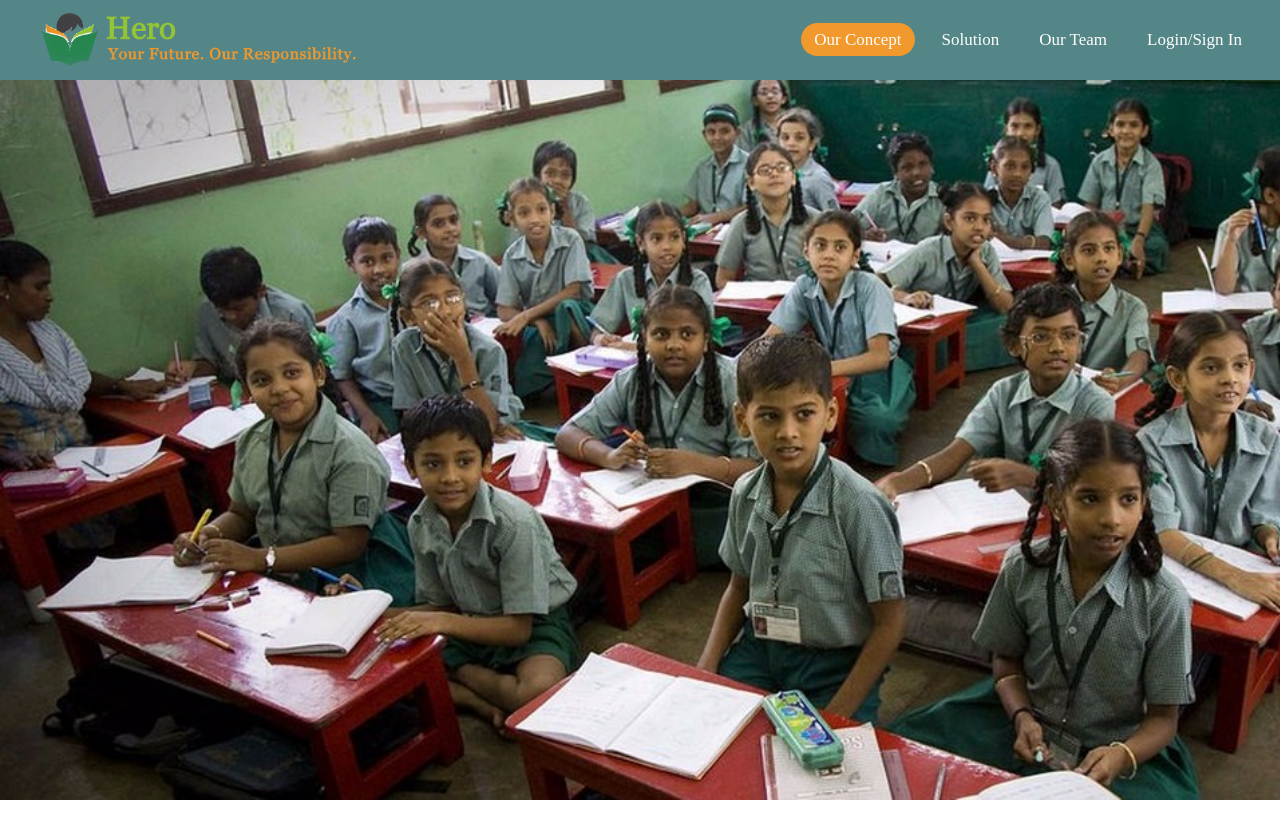
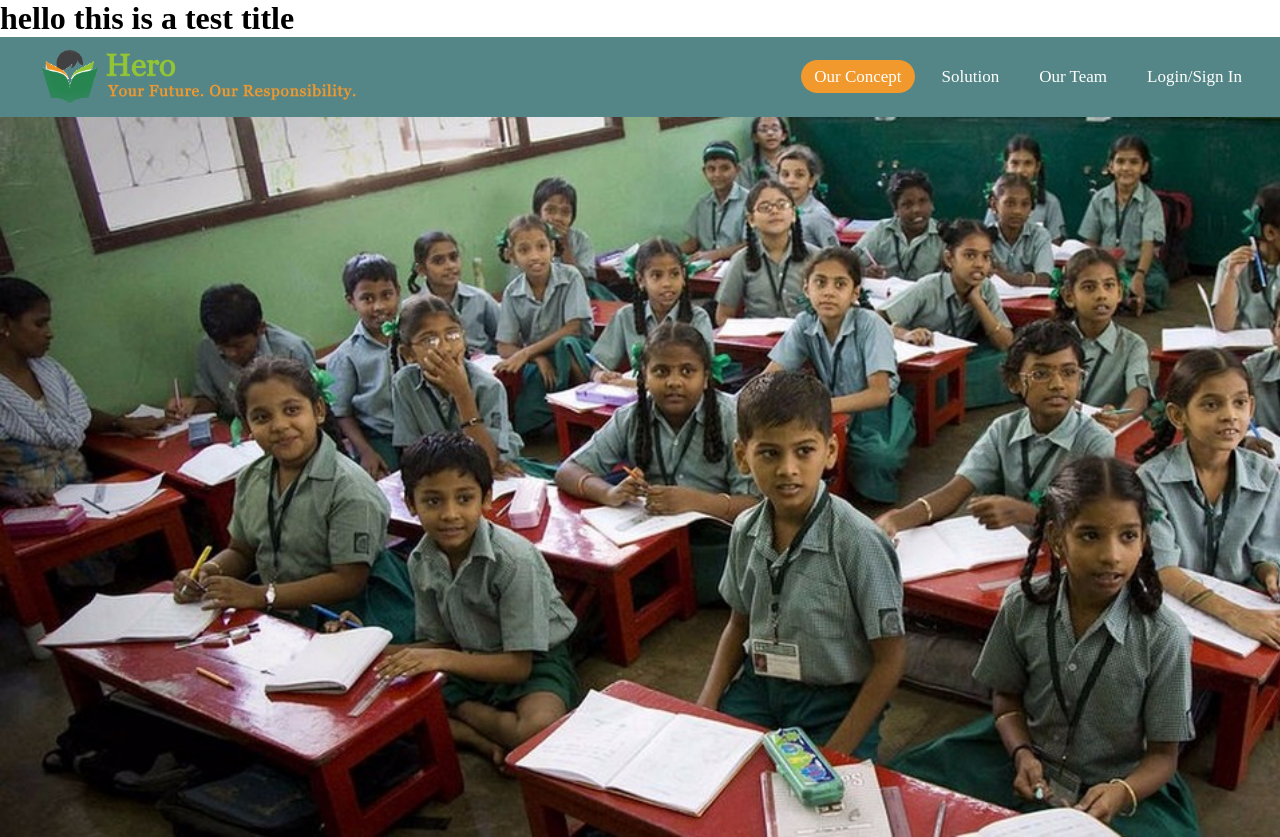
Before and after one commit to mortazaBaqeri/DAFE1200-1-20H-Webutvikling-og-inkluderende-design, a plain HTML site: page index.html in a window 1280 px wide. Before the commit the page ends 800 px from the top, so only its background shows below. Drawn offline with Linux system fonts and the light colour scheme; files whose address does not match are found by name.

Commit message:
Update index.html

```diff
--- a/index.html
+++ b/index.html
@@ -8,6 +8,7 @@
     <title>Document</title>
 </head>
 <body>
+    <h1>hello this is a test title</h1>
     <header>
         <nav>
             <input type="checkbox" id="check-box">
```
